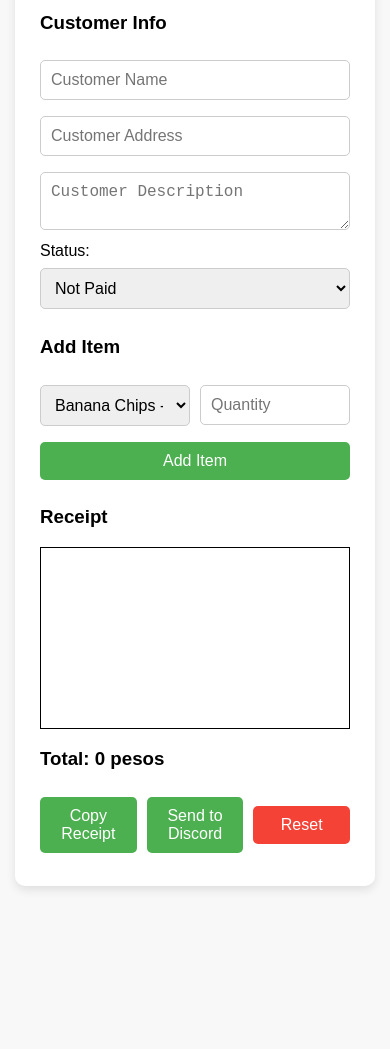
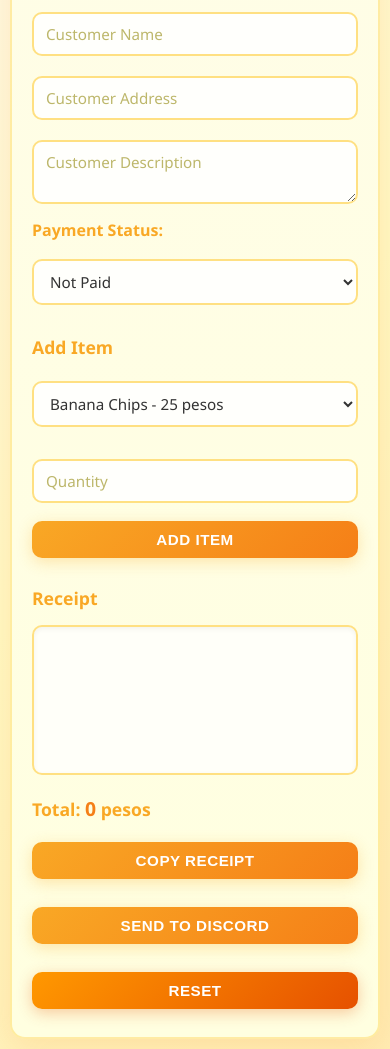
Before and after one commit to ripte/Eunicrus, a plain HTML site: page index.html in a window 390 px wide. Shown: the part 172-1221 px from the top of the page. Before the commit the page ends 1073 px from the top, so only its background shows below. Drawn offline with Linux system fonts and the light colour scheme.

Commit message:
Update index.html with new content

```diff
--- a/index.html
+++ b/index.html
@@ -6,74 +6,199 @@
 <title>BANANA HUT</title>
 
 <style>
-body {
-    font-family: Arial, sans-serif;
-    margin: 30px;
-    background: #f8f8f8;
-    font-size: 18px;
+* {
+    margin: 0;
+    padding: 0;
+    box-sizing: border-box;
 }
 
-h1 { text-align: center; font-size: 2.5em; }
+body {
+    font-family: 'Segoe UI', Tahoma, Geneva, Verdana, sans-serif;
+    background: linear-gradient(135deg, #fef9e7 0%, #fff9c4 50%, #ffecb3 100%);
+    min-height: 100vh;
+    padding: 20px;
+    font-size: 16px;
+}
+
+h1 {
+    text-align: center;
+    font-size: 2.8em;
+    color: #f57f17;
+    margin-bottom: 30px;
+    text-shadow: 2px 2px 4px rgba(0,0,0,0.1);
+    font-weight: 700;
+}
+
+h3 {
+    color: #f9a825;
+    margin-top: 20px;
+    margin-bottom: 12px;
+    font-size: 1.2em;
+}
+
+label {
+    color: #f9a825;
+    display: block;
+    margin-bottom: 8px;
+    font-weight: 600;
+}
 
 .container {
-    max-width: 900px;
-    margin: auto;
-    background: white;
-    padding: 25px;
-    border-radius: 10px;
-    box-shadow: 0 4px 10px rgba(0,0,0,0.1);
+    max-width: 850px;
+    margin: 0 auto;
+    background: linear-gradient(to bottom, #fffde7 0%, #ffffe0 100%);
+    padding: 35px;
+    border-radius: 20px;
+    box-shadow: 0 8px 32px rgba(245, 127, 23, 0.15);
+    border: 2px solid rgba(255, 193, 7, 0.3);
 }
 
-input, select, button, textarea {
-    padding: 10px;
+input, select, textarea {
+    padding: 12px 15px;
+    margin: 10px 0;
+    font-size: 1em;
+    width: 100%;
+    box-sizing: border-box;
+    border-radius: 10px;
+    border: 2px solid #ffe082;
+    background-color: rgba(255, 255, 255, 0.9);
+    color: #333;
+    transition: all 0.3s ease;
+    font-family: inherit;
+}
+
+input:focus, select:focus, textarea:focus {
+    outline: none;
+    border-color: #f9a825;
+    box-shadow: 0 0 0 3px rgba(249, 168, 37, 0.1);
+    background-color: #fffef5;
+}
+
+input::placeholder, textarea::placeholder {
+    color: #bdb76b;
+}
+
+button {
+    padding: 12px 20px;
     margin: 8px 0;
     font-size: 1em;
     width: 100%;
     box-sizing: border-box;
-    border-radius: 5px;
-    border: 1px solid #ccc;
+    border-radius: 10px;
+    border: none;
+    cursor: pointer;
+    font-weight: 600;
+    transition: all 0.3s ease;
+    text-transform: uppercase;
+    letter-spacing: 0.5px;
 }
 
-button {
-    background: #4CAF50;
+button:not(#resetBtn) {
+    background: linear-gradient(135deg, #f9a825 0%, #f57f17 100%);
     color: white;
-    border: none;
-    cursor: pointer;
+    box-shadow: 0 4px 15px rgba(249, 168, 37, 0.3);
 }
 
-button:hover { background: #45a049; }
+button:not(#resetBtn):hover {
+    background: linear-gradient(135deg, #f57f17 0%, #e65100 100%);
+    transform: translateY(-2px);
+    box-shadow: 0 6px 20px rgba(245, 127, 23, 0.4);
+}
+
+button:not(#resetBtn):active {
+    transform: translateY(0);
+}
+
+#resetBtn {
+    background: linear-gradient(135deg, #ff9800 0%, #e65100 100%);
+    color: white;
+    box-shadow: 0 4px 15px rgba(230, 81, 0, 0.3);
+}
+
+#resetBtn:hover {
+    background: linear-gradient(135deg, #e65100 0%, #bf360c 100%);
+    transform: translateY(-2px);
+    box-shadow: 0 6px 20px rgba(230, 81, 0, 0.4);
+}
 
 #receiptBox {
-    border: 1px solid black;
-    padding: 15px;
+    border: 2px solid #ffe082;
+    padding: 20px;
     min-height: 150px;
     white-space: pre-line;
-    margin-top: 10px;
+    margin-top: 15px;
+    background-color: rgba(255, 255, 255, 0.8);
+    border-radius: 10px;
+    color: #333;
+    font-family: 'Courier New', monospace;
+    font-size: 0.95em;
+    line-height: 1.6;
+    box-shadow: inset 0 2px 5px rgba(0,0,0,0.05);
+}
+
+#total {
+    color: #f57f17;
+    font-weight: 700;
+    font-size: 1.1em;
 }
 
 .inline {
     display: flex;
-    gap: 10px;
+    gap: 12px;
     align-items: center;
+    flex-wrap: wrap;
+}
+
+.inline button {
+    flex: 1;
+    min-width: 150px;
 }
 
 @media (max-width: 600px) {
-    body { font-size: 16px; margin: 15px; }
+    body {
+        padding: 10px;
+    }
+
+    .container {
+        padding: 20px;
+        border-radius: 15px;
+    }
+
+    h1 {
+        font-size: 2em;
+        margin-bottom: 20px;
+    }
+
+    h3 {
+        font-size: 1.1em;
+    }
+
+    input, select, textarea, button {
+        padding: 10px 12px;
+        font-size: 0.95em;
+    }
+
+    .inline {
+        flex-direction: column;
+    }
+
+    .inline button {
+        width: 100%;
+    }
 }
 </style>
 </head>
-
 <body>
 
 <div class="container">
-<h1>BANANA HUT RECEIPT</h1>
+<h1>🍌 BANANA HUT RECEIPT</h1>
 
 <h3>Customer Info</h3>
 <input type="text" id="customerName" placeholder="Customer Name">
 <input type="text" id="customerAddress" placeholder="Customer Address">
 <textarea id="customerDesc" placeholder="Customer Description"></textarea>
 
-<label>Status:</label>
+<label>Payment Status:</label>
 <select id="paymentStatus">
 <option value="Not Paid">Not Paid</option>
 <option value="Paid">Paid</option>
@@ -99,7 +224,7 @@ button:hover { background: #45a049; }
 <div class="inline">
 <button id="copyBtn">Copy Receipt</button>
 <button id="sendBtn">Send to Discord</button>
-<button id="resetBtn" style="background:#f44336;">Reset</button>
+<button id="resetBtn">Reset</button>
 </div>
 </div>
 
@@ -169,14 +294,13 @@ document.getElementById("copyBtn").addEventListener("click", function() {
     const info = buildReceipt();
 
     const text =
-`Customer Name: ${info.name}
-Customer Address: ${info.address}
-Customer Description: ${info.description}
-Payment Status: ${info.status}
-
-Items:
-${receiptText}
-Total: ${total} pesos`;
+`Customer Name: ${info.name}\n"
+    + `Customer Address: ${info.address}\n"
+    + `Customer Description: ${info.description}\n"
+    + `Payment Status: ${info.status}\n"
+    + "\nItems:\n"
+    + `${receiptText}\n"
+    + `Total: ${total} pesos`;
 
     navigator.clipboard.writeText(text);
     alert("Receipt copied.");
@@ -189,7 +313,7 @@ document.getElementById("sendBtn").addEventListener("click", async function() {
 
     const embed = {
         title: "Banana Hut Receipt",
-        color: 5763719,
+        color: 16312073,
         fields: [
             { name: "Customer Name", value: info.name, inline: false },
             { name: "Address", value: info.address, inline: false },
```
